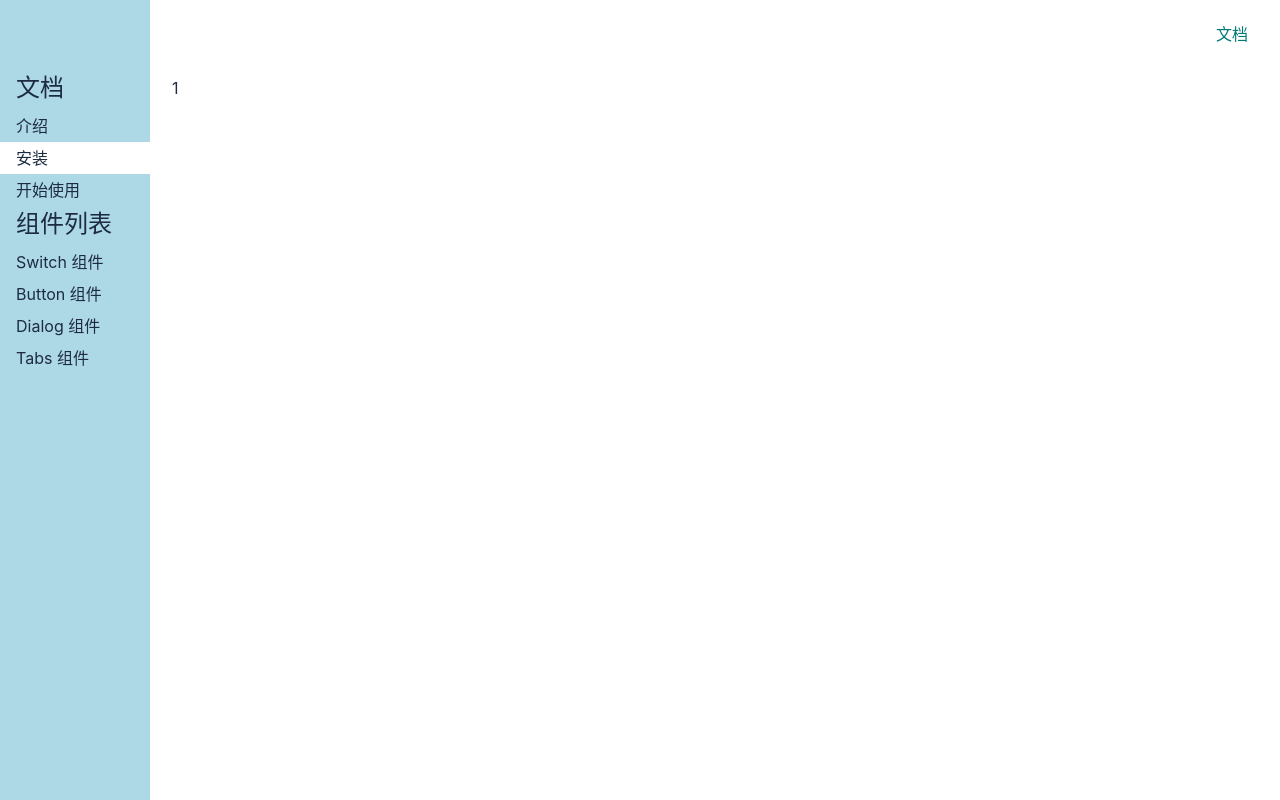
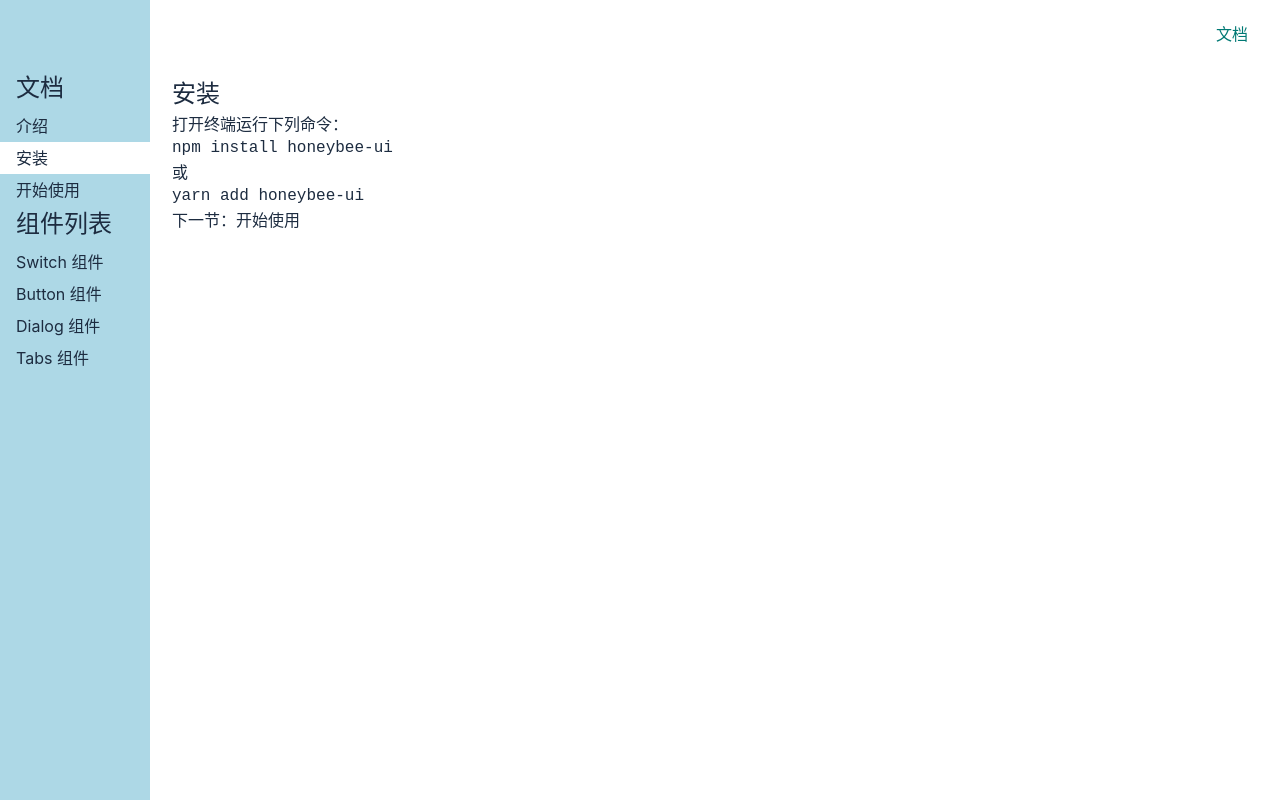
Before and after one commit to Shanejiang1/-honeybee-ui, a Vue app: page /#/doc/install in a window 1280 px wide. Built offline with nearby package versions, Linux system fonts and the light colour scheme.

Commit message:
文档类容

```diff
--- a/src/views/GetStarted.vue
+++ b/src/views/GetStarted.vue
@@ -1,5 +1,26 @@
 <template>
-  <div>
-    开始
-  </div>
+ <article>
+   <h1>开始使用</h1>
+   <p>请先 <a href='#/doc/install'>安装</a>本组件库。</p>
+   <p>然后在你的代码中写入下面的代码</p>
+   <pre>
+     <code>
+       import {Button, Tabs, Switch, Dialog} from "honeybee-ui"
+     </code>
+   </pre>
+   就可以使用我提供的组件了
+
+   <h2>Vue 单文件组件</h2>
+   <p>代码示例:</p>
+   <pre><code>&lt;template&gt;
+  &lt;div&gt;&lt;Button&gt;按钮&lt;/Button&gt;&lt;/div&gt;
+&lt;/template&gt;
+&lt;script&gt;
+  import {Button, Tabs, Switch, Dialog} from "king-ui"
+  export default {
+    components: {Button}
+  }
+&lt;/script&gt;
+ </code></pre>
+ </article>
 </template>
--- a/src/views/Install.vue
+++ b/src/views/Install.vue
@@ -1,5 +1,12 @@
 <template>
-  <div>
-    1
-  </div>
+  <article>
+    <h1>安装</h1>
+    <p>打开终端运行下列命令：</p>
+    <pre><code>npm install honeybee-ui</code></pre>
+    <p>或</p>
+    <pre><code>yarn add honeybee-ui</code></pre>
+    <p>
+      下一节：<a href="#/doc/get-started">开始使用</a>
+    </p>
+  </article>
 </template>
--- a/src/views/Intro.vue
+++ b/src/views/Intro.vue
@@ -1,5 +1,9 @@
 <template>
-  <div>
-    Intro
-  </div>
+  <article>
+    <h1>介绍</h1>
+    <p>Honeybee UI 是一款基于 Vue 3 和 TypeScript 的 UI 组件库。</p>
+    <p>这款组件库其实是我为了总结自己这几年的技术经验而写的，全程亲手编写，尽量不采用第三方库，包括你现在看到的这个官网也几乎都是我自己写的。</p>
+    <p>所以如果强烈不建议你将此 UI 库用于生产环境。但如果你是抱着看源代码的目的来的，那么这个库还是值得一看的。源代码放在了 github.com/，历史提交信息非常规范，你可以按提交的顺序逐个查看；你也可以直接查看每个组件的源代码和示例，运行方法见 README.md。</p>
+    下一节：<a href="#/doc/install">安装</a>
+  </article>
 </template>
```
